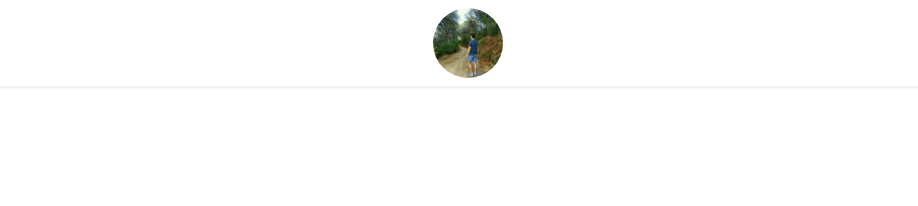
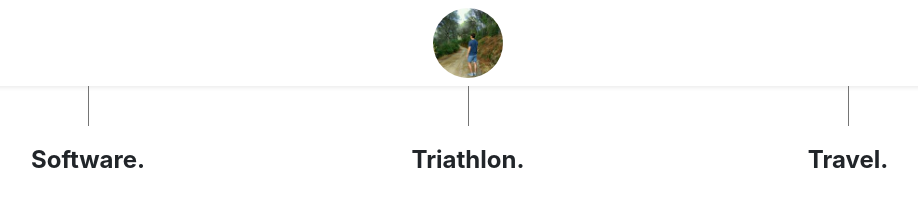
Before and after one commit to dimadl/st-blog, a website: page web/src/index.html in a window 1280 px wide. Shown: the whole page, without its empty margins (172-1090 px from the left). Drawn offline with nearby package versions, Linux system fonts and the light colour scheme; files that its build step writes are made by us from their sources.

Commit message:
Added 3 headers of specific columns in the blog.

```diff
--- a/web/src/index.html
+++ b/web/src/index.html
@@ -6,10 +6,30 @@
     <!-- endinject -->
   </head>
   <body>
-    <nav class="navbar bg-white shadow-sm fixed-top">
-      <a class="brand mx-auto">
-        <img src="img/logo.jpg">
-      </a>
-    </nav>
+      <nav class="navbar bg-white shadow-sm">
+        <a class="brand mx-auto">
+          <img class="rounded-circle" src="img/logo.jpg">
+        </a>
+      </nav>
+    <main role="main">
+      <div>
+          <div class="container">
+            <div class="row">
+              <div class="col-md-4 text-center">
+                <div class="ver-line"></div>
+                <h2 class="pt-md-3">Software.
+              </div>
+              <div class="col-md-4 text-center">
+                <div class="ver-line"></div>
+                <h2 class="pt-md-3">Triathlon.
+              </div>
+              <div class="col-md-4 text-center">
+                <div class="ver-line"></div>
+                <h2 class="pt-md-3">Travel.
+              </div>
+            </div>
+          </div>
+      </div>
+    </main>
   </body>
 </html>
--- a/web/src/style/main.scss
+++ b/web/src/style/main.scss
@@ -22,4 +22,5 @@
 @import "../../../node_modules/bootstrap/scss/utilities";
 
 // Custom SCSS files
-@import "navbar"
+@import "navbar";
+@import "mainpage";
--- /dev/null
+++ b/web/src/style/mainpage.scss
@@ -0,0 +1,6 @@
+.ver-line {
+  height: 40px;
+  width: 2px;
+  border-left: 1px solid #757575;
+  margin-left: 50%;
+}
--- a/web/src/style/navbar.scss
+++ b/web/src/style/navbar.scss
@@ -1,6 +1,5 @@
 .brand {
   img {
-    width: 70px;
-    border-radius: 100%;
+    width: 70px
   }
 }
```
